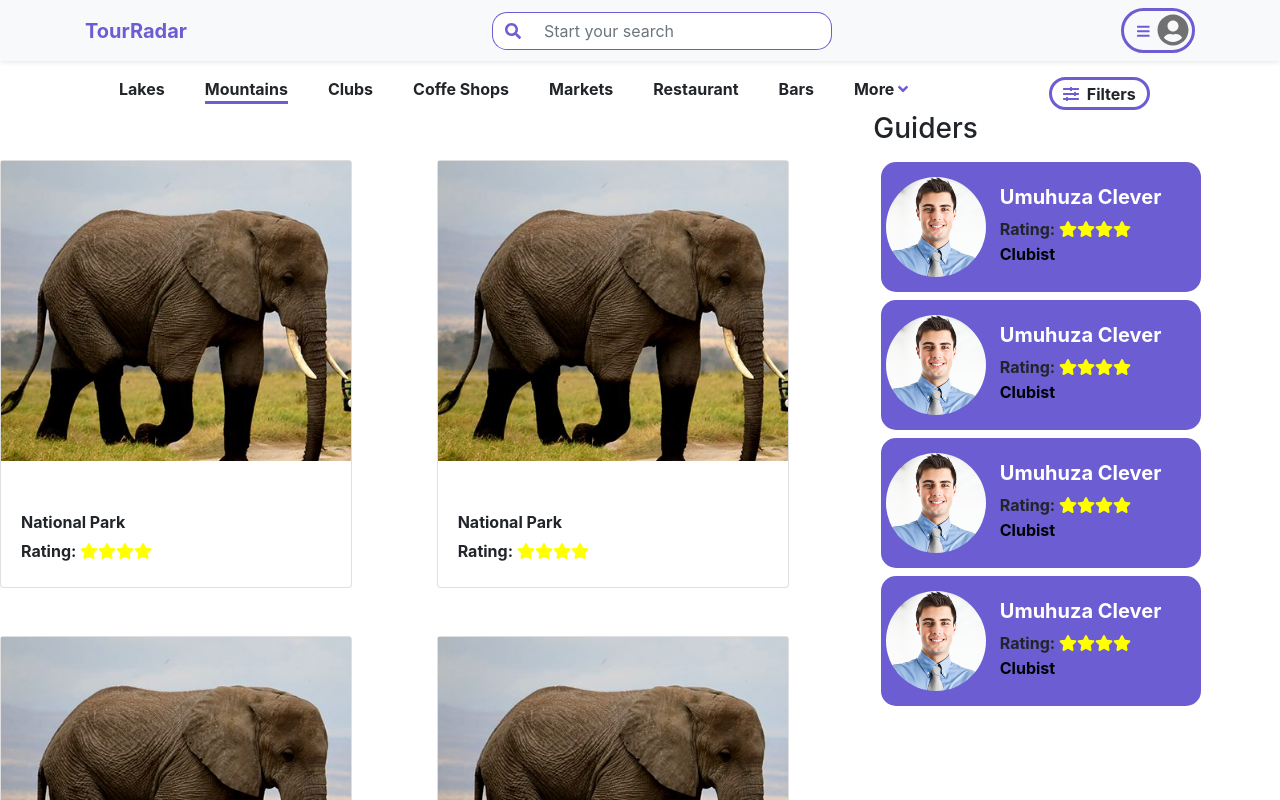
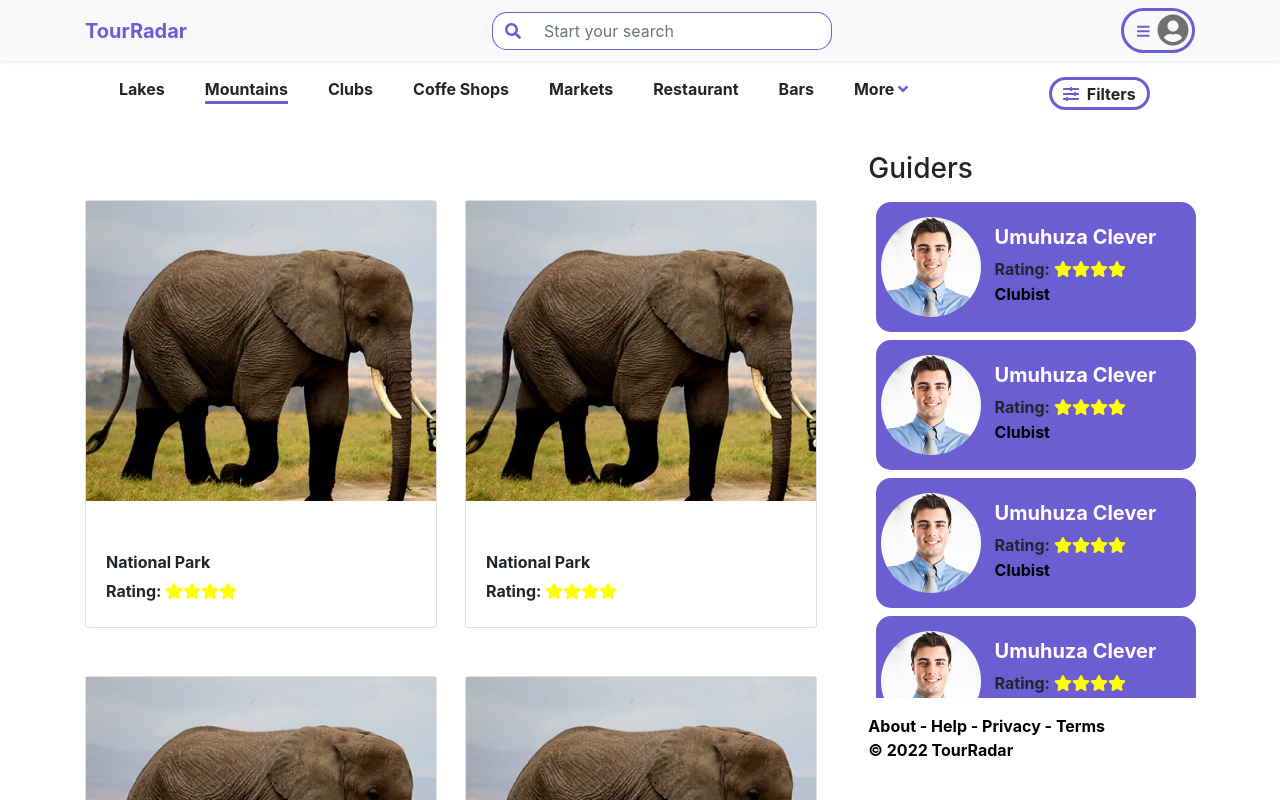
Before and after one commit to clever-cr/Tour-Radar-Frontend, a Vue app: page / in a window 1280 px wide. Shown: the top 800 px of the page. Built offline with nearby package versions, Linux system fonts and the light colour scheme.

Commit message:
owl home post

```diff
--- a/package.json
+++ b/package.json
@@ -8,13 +8,15 @@
     "lint": "vue-cli-service lint"
   },
   "dependencies": {
-    "core-js": "^3.6.5",
-    "vue": "^2.6.11","@fortawesome/fontawesome-svg-core": "^1.2.36",
+    "@fortawesome/fontawesome-svg-core": "^1.2.36",
     "@fortawesome/free-solid-svg-icons": "^5.15.4",
     "@fortawesome/vue-fontawesome": "^2.0.6",
     "bootstrap": "4.6.0",
     "bootstrap-vue": "2.21.2",
+    "core-js": "^3.6.5",
+    "vue": "^2.6.11",
     "vue-class-component": "^7.2.3",
+    "vue-owl-carousel": "^2.0.3",
     "vue-property-decorator": "^9.1.2",
     "vue-router": "^3.2.0",
     "vuex": "^3.4.0"
--- a/src/assets/styles/homeSide.scss
+++ b/src/assets/styles/homeSide.scss
@@ -2,11 +2,15 @@
     background: #fff;
     position: fixed;
     top:135px;
-    height: 500px;
+    height: 80vh;
     width: 100%;
 }
+.fixedside{
+  position: fixed;
+  right: 0px;
+}
 .guiders{
-  height: 80%;
+  height: 63vh;
   overflow: auto;
 }
 .footer{
--- a/src/assets/styles/index.scss
+++ b/src/assets/styles/index.scss
@@ -6,6 +6,7 @@
 @import './mobilenavbar.scss';
 @import './mobilecategory.scss';
 @import './mobilehomepost.scss';
+@import './mobileGuiders.scss';
 
 .mobile{
     display: none;
@@ -23,3 +24,6 @@
 }
 
 }
+.owl-dot.active span{
+    background:#6c5dd3 !important;
+}
--- /dev/null
+++ b/src/assets/styles/mobileGuiders.scss
@@ -0,0 +1,10 @@
+@media (max-width: 450px) {
+   .mb-guiders{
+       padding:15px;
+       height: 200px;
+       width: 100%;
+       h5{
+           color: black !important;
+       }
+   }
+}
--- a/src/assets/styles/mobilehomepost.scss
+++ b/src/assets/styles/mobilehomepost.scss
@@ -1,6 +1,7 @@
 @media (max-width: 450px) {
 .place{
     padding: 15px;
+    width: 100%;
     h5{
         color: black;
     }
--- a/src/components/HomeSide.vue
+++ b/src/components/HomeSide.vue
@@ -6,6 +6,8 @@
 <Guider/>
 <Guider/>
 <Guider/>
+<Guider/>
+
 </div>
 <div class="footer mt-3">
   <span>About</span> - <span> Help</span> -
--- /dev/null
+++ b/src/components/MobileGuiders.vue
@@ -0,0 +1,13 @@
+<template>
+<div class="mb-guiders">
+    <h5>Guiders</h5>
+</div>
+</template>
+<script>
+
+export default {
+  name: 'MobileGuider',
+  components: {
+  },
+};
+</script>
--- a/src/components/MobileHomePost.vue
+++ b/src/components/MobileHomePost.vue
@@ -2,19 +2,36 @@
 <div class="place">
 <h5>Places</h5>
 <div>
-    <div class="">
-        <PlaceCard/>
-    </div>
+         <carousel :nav="false" :loop="false" :responsive="{
+    0: {
+      items: 1.3
+    },
+    768: {
+      items: 2.2
+    }
+  }">
+
+    <PlaceCard />
+
+   <PlaceCard />
+
+    <PlaceCard />
+    <PlaceCard />
+
+</carousel>
+
 </div>
 </div>
 </template>
 <script>
+import carousel from 'vue-owl-carousel';
 import PlaceCard from './PlaceCard.vue';
 
 export default {
-  name: 'MobileCategory',
+  name: 'MobileHomePost',
   components: {
     PlaceCard,
+    carousel,
   },
 };
 </script>
--- a/src/components/MobileNav.vue
+++ b/src/components/MobileNav.vue
@@ -19,6 +19,6 @@
 </template>
 <script>
 export default {
-  name: 'navbar',
+  name: 'Mobilenavbar',
 };
 </script>
--- a/src/views/Home.vue
+++ b/src/views/Home.vue
@@ -4,15 +4,18 @@
     <MobileNav/>
     <MobileCategory class="mobile"/>
     <MobileHomePost class="mobile"/>
-    <div class="container desktop places mt-3">
+    <MobileGuider/>
+    <div class="desktop">
+    <div class="container  mt-3">
       <div class="row">
       <div class="col-8">
         <HomePosts class="desktop"/>
       </div>
-      <div class="col-4">
+      <div class="col-4 fixedside">
         <HomeSide class="desktop"/>
       </div>
       </div>
+    </div>
     </div>
   </div>
 </template>
@@ -25,6 +28,7 @@ import HomeSide from '@/components/HomeSide.vue';
 import MobileNav from '@/components/MobileNav.vue';
 import MobileCategory from '@/components/MobileCategory.vue';
 import MobileHomePost from '@/components/MobileHomePost.vue';
+import MobileGuider from '@/components/MobileGuiders.vue';
 
 @Component({
   components: {
@@ -34,6 +38,7 @@ import MobileHomePost from '@/components/MobileHomePost.vue';
     MobileNav,
     MobileCategory,
     MobileHomePost,
+    MobileGuider,
   },
 })
 export default class Home extends Vue {}
```
Also changed, not shown: 1 other file (tests, documents, lock files or other folders).
